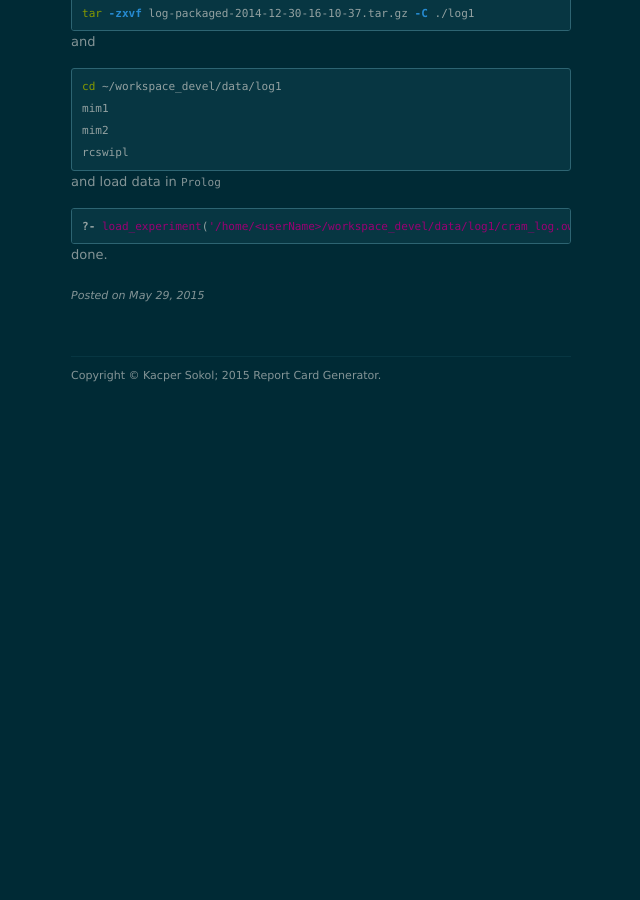
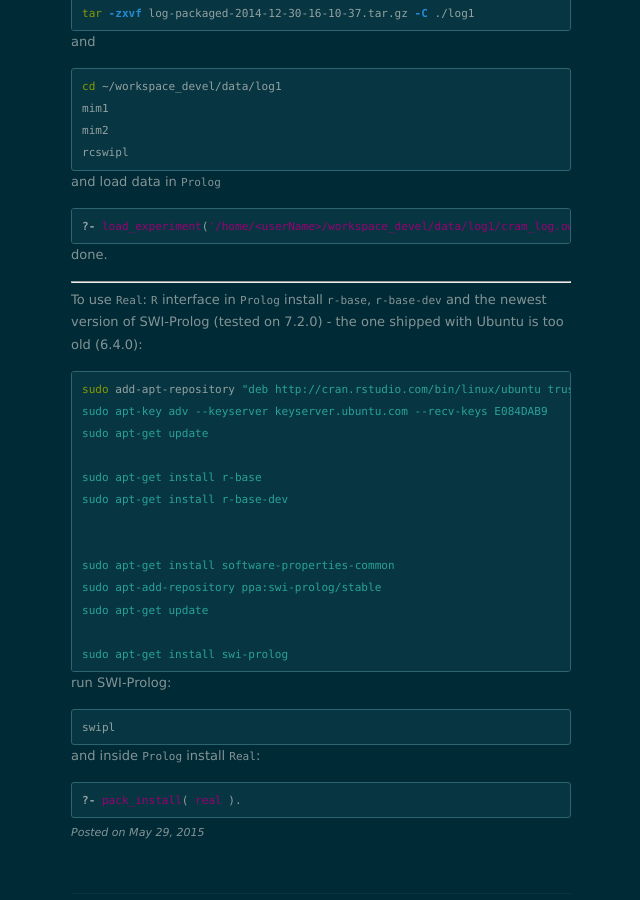
Before and after one commit to So-Cool/ReportCardGenerator, a Jekyll site: the page built from _posts/2015-05-25-development.md, in a window 1280 px wide and 900 px high, scrolled down 1729 px. Shown: the whole window, without its empty margins (319-959 px from the left). Built offline with Jekyll 4.4.1, drawn with Linux system fonts in a browser that asks for light colours; nearby versions of some CDN libraries; before the commit the page ends 2134 px from its top, so only the background shows below that.

Commit message:
Post updated with info about R and Real interface.

```diff
--- a/_posts/2015-05-25-development.md
+++ b/_posts/2015-05-25-development.md
@@ -101,6 +101,33 @@ and load data in `Prolog`
 
 done.
 
+---
+
+To use `Real`: `R` interface in `Prolog` install `r-base`, `r-base-dev` and the newest version of SWI-Prolog (tested on 7.2.0) - the one shipped with Ubuntu is too old (6.4.0):
+{% highlight bash %}
+sudo add-apt-repository "deb http://cran.rstudio.com/bin/linux/ubuntu trusty/“
+sudo apt-key adv --keyserver keyserver.ubuntu.com --recv-keys E084DAB9
+sudo apt-get update
+
+sudo apt-get install r-base
+sudo apt-get install r-base-dev
+
+
+sudo apt-get install software-properties-common
+sudo apt-add-repository ppa:swi-prolog/stable
+sudo apt-get update
+
+sudo apt-get install swi-prolog
+{% endhighlight %}
+run SWI-Prolog:
+{% highlight bash %}
+swipl
+{% endhighlight %}
+and inside `Prolog` install `Real`:
+{% highlight prolog %}
+?- pack_install( real ).
+{% endhighlight %}
+
 [ROSinstall]: http://wiki.ros.org/indigo/Installation/Ubuntu
 [rosjava]: http://wiki.ros.org/rosjava/Tutorials/indigo/Source%20Installation
 [catkin]: http://knowrob.org/installation/catkin
```
